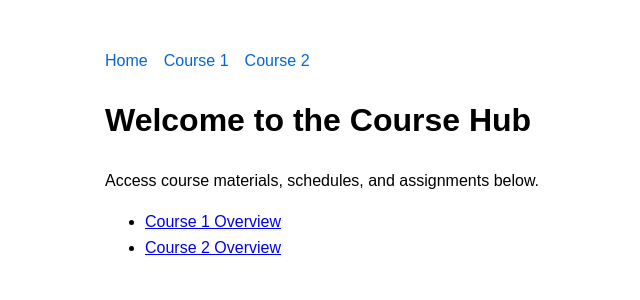
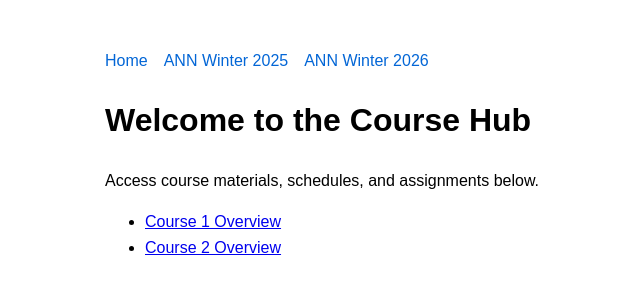
Before and after one commit to mrrahman1517/css485-ann-uwb-sp2025, a Jekyll site: the page built from index.md, in a window 1280 px wide. Shown: the top 300 px of the page, without its empty margins (135-775 px from the left). Built offline with Jekyll 4.4.1, drawn with Linux system fonts in a browser that asks for light colours.

Commit message:
Update _config.yml

```diff
--- a/_config.yml
+++ b/_config.yml
@@ -7,7 +7,7 @@ exclude: ["README.md"]
 nav_links:
   - title: "Home"
     url: "/"
-  - title: "Course 1"
-    url: "/course1/"
-  - title: "Course 2"
-    url: "/course2/"
+  - title: "ANN Winter 2025"
+    url: "/winter2025/"
+  - title: "ANN Winter 2026"
+    url: "/winter2026/"
```
